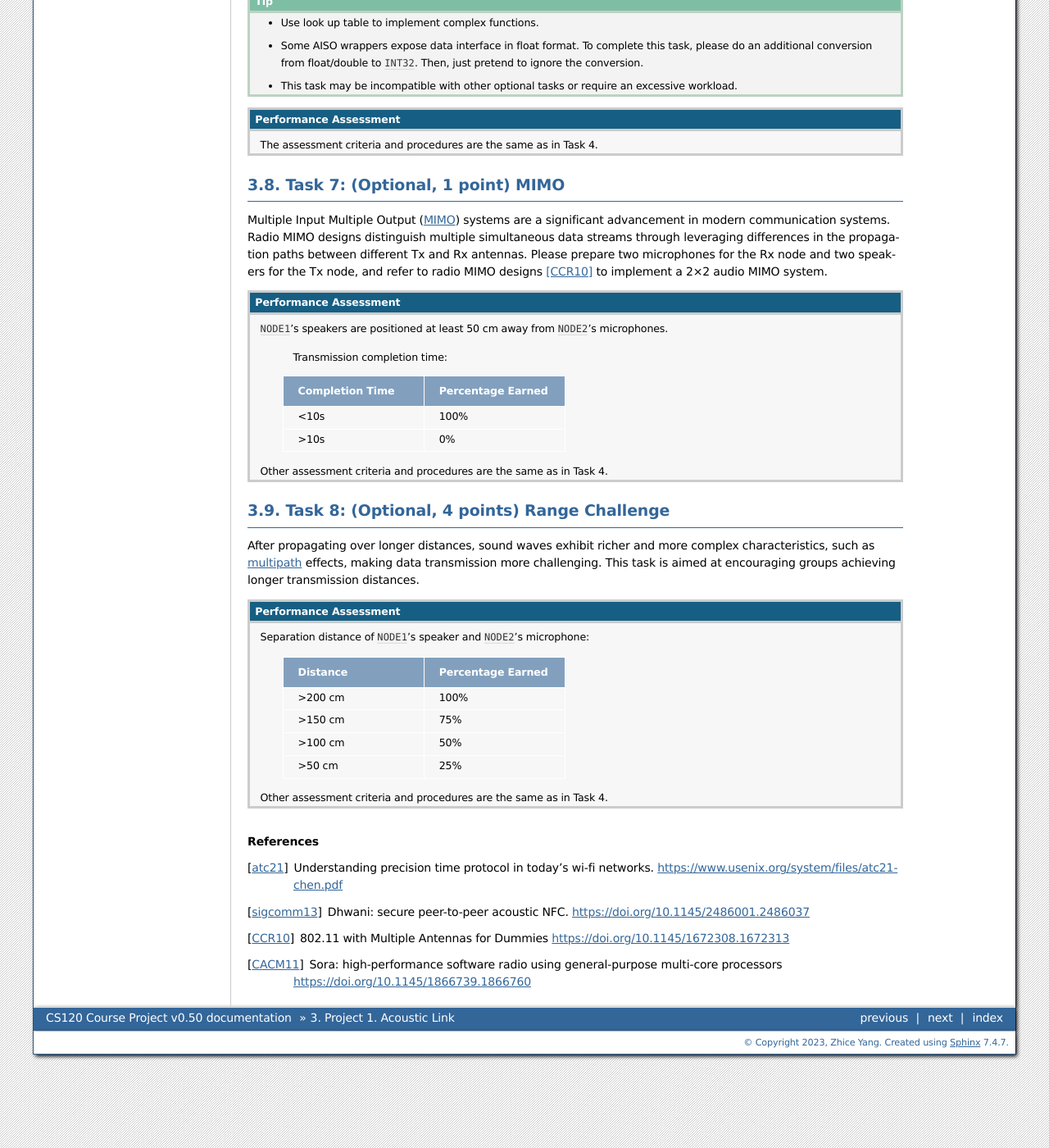
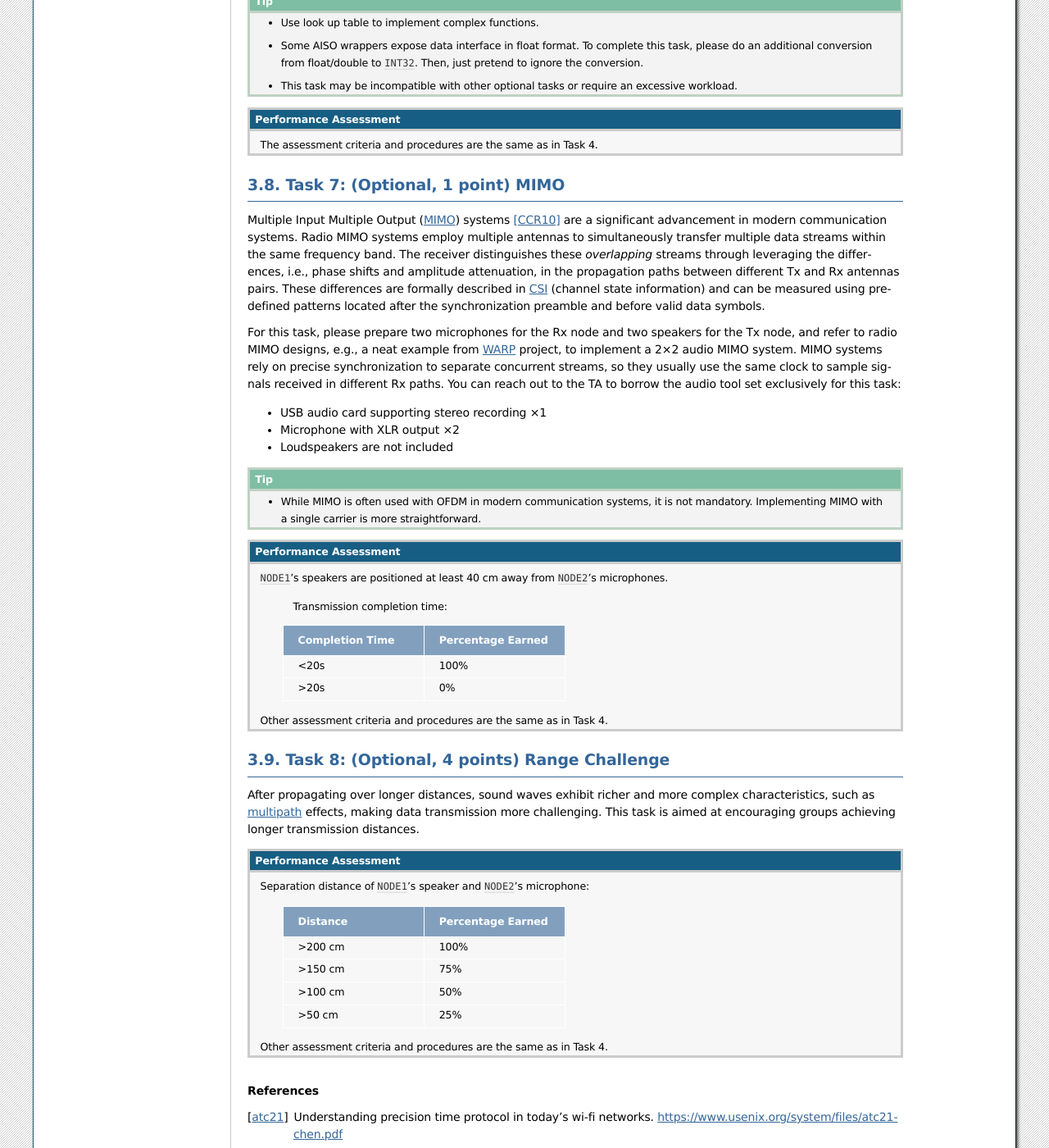
Before and after one commit to sist-cs120/project-doc, a Sphinx documentation site: the page built from source/project1.rst, in a window 1280 px wide and 1400 px high, scrolled down 5114 px. Shown: the whole window at 82% size. Built offline with Sphinx 7.4.7, drawn with Linux system fonts in a browser that asks for light colours.

Commit message:
proj 1 task 7 MIMO update

```diff
--- a/source/project1.rst
+++ b/source/project1.rst
@@ -235,11 +235,23 @@ Almost all commercial network card's physical layer processing is done through c
 Task 7: (Optional, 1 point) MIMO
 ============================================================
 
-Multiple Input Multiple Output (MIMO_) systems are a significant advancement in modern communication systems. Radio MIMO designs distinguish multiple simultaneous data streams through leveraging differences in the propagation paths between different Tx and Rx antennas. Please prepare two microphones for the Rx node and two speakers for the Tx node, and refer to radio MIMO designs [CCR10]_ to implement a 2×2 audio MIMO system.
+Multiple Input Multiple Output (MIMO_) systems [CCR10]_ are a significant advancement in modern communication systems. Radio MIMO systems employ multiple antennas to simultaneously transfer multiple data streams within the same frequency band. The receiver distinguishes these *overlapping* streams through leveraging the differences, i.e., phase shifts and amplitude attenuation, in the propagation paths between different Tx and Rx antennas pairs. These differences are formally described in CSI_ (channel state information) and can be measured using predefined patterns located after the synchronization preamble and before valid data symbols.
+
+For this task, please prepare two microphones for the Rx node and two speakers for the Tx node, and refer to radio MIMO designs, e.g., a neat example from WARP_ project, to implement a 2×2 audio MIMO system. MIMO systems rely on precise synchronization to separate concurrent streams, so they usually use the same clock to sample signals received in different Rx paths. You can reach out to the TA to borrow the audio tool set exclusively for this task:
+
+- USB audio card supporting stereo recording ×1
+
+- Microphone with XLR output ×2
+
+- Loudspeakers are not included
+
+.. tip::
+
+    - While MIMO is often used with OFDM in modern communication systems, it is not mandatory. Implementing MIMO with a single carrier is more straightforward.
 
 .. admonition:: Performance Assessment
 
-    ``NODE1``'s speakers are positioned at least 50 cm away from ``NODE2``'s microphones.
+    ``NODE1``'s speakers are positioned at least 40 cm away from ``NODE2``'s microphones.
 
         Transmission completion time:
 
@@ -250,15 +262,21 @@ Multiple Input Multiple Output (MIMO_) systems are a significant advancement in
             +-----------------+-------------------+
             | Completion Time | Percentage Earned |
             +=================+===================+
-            |            <10s |              100% |
+            |            <20s |              100% |
             +-----------------+-------------------+
-            |            >10s |                0% |
+            |            >20s |                0% |
             +-----------------+-------------------+
 
     Other assessment criteria and procedures are the same as in Task 4.
 
 .. _MIMO:
     https://en.wikipedia.org/wiki/MIMO
+
+.. _CSI:
+    https://en.wikipedia.org/wiki/Channel_state_information
+
+.. _WARP:
+    https://warpproject.org/trac/wiki/WARPLab/Examples/MIMO_OFDM
 
 Task 8: (Optional, 4 points) Range Challenge
 ============================================================
```
